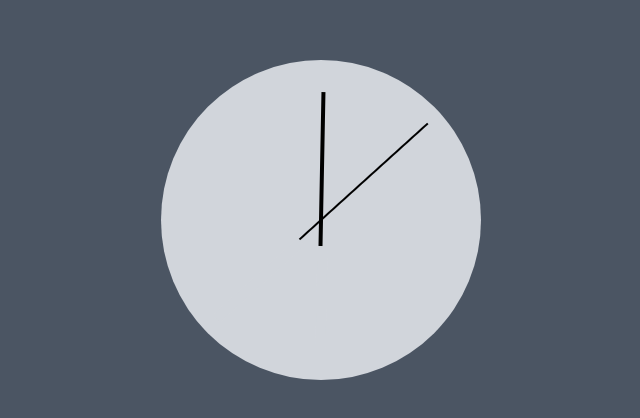
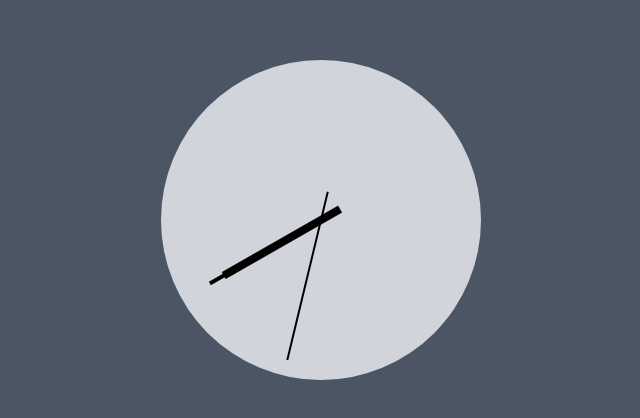
Before and after one commit to shakib-mia/react-clock, a React (Create React App) app: page / in a window 1280 px wide. Shown: the part 180-598 px from the top of the page, without its empty margins (319-959 px from the left). Built offline with nearby package versions, Linux system fonts and the light colour scheme.

Commit message:
second bar animation added

```diff
--- a/src/App.css
+++ b/src/App.css
@@ -4,9 +4,15 @@
   animation-iteration-count: infinite;
   animation-timing-function: linear;
 }
+#minBar {
+  animation-name: rotate;
+  animation-duration: 3600s;
+  animation-iteration-count: infinite;
+  animation-timing-function: linear;
+}
 #bar {
   animation-name: rotate;
-  animation-duration: 2600s;
+  animation-duration: 3600s;
   animation-iteration-count: infinite;
   animation-timing-function: linear;
 }
--- a/src/App.js
+++ b/src/App.js
@@ -1,3 +1,4 @@
+import { useEffect, useState } from 'react';
 import './App.css';
 
 function App() {
@@ -13,21 +14,32 @@ function App() {
     return strTime;
   }
 
+  const [secNumber, setSecNumber] = useState(0)
+  const date = new Date()
+
   const time = formatAMPM(new Date);
   const hour = parseInt(time.split(":")[0])
+  const min = parseInt(time.split(':')[1].split(" ")[0]);
+  const sec = date.getSeconds()
+  // const sec = new Date().getSeconds();
 
-  console.log(hour);
+  console.log(sec);
 
   return (
     <div className='bg-gray-600 h-screen flex items-center'>
 
       <div className="relative mx-auto bg-gray-300 rounded-full w-80 h-80" id='container'>
-        <div className="absolute bg-black w-[90%] h-0.5 top-0 bottom-0 left-0 right-0 m-auto border-0" id='secondBar'>
+        <div className="absolute bg-black w-[90%] h-0.5 top-0 bottom-0 left-0 right-0 m-auto border-0" id='secondBar' style={{rotate: sec*6 + "deg"}}>
           <div className="relative p-0 border-0 m-0">
             <div className="absolute bg-gray-300 w-[40%] left-0 top-[-1px] right-0 h-2.5"></div>
           </div>
         </div>
-        <div className="absolute bg-black w-[80%] h-1 top-0 bottom-0 left-0 right-0 m-auto border-0" id='bar' style={{rotate: hour}}>
+        <div className="absolute bg-black w-[80%] h-1 top-0 bottom-0 left-0 right-0 m-auto border-0" id='minBar' style={{rotate: min * 6+ "deg"}}>
+          <div className="relative p-0 border-0 m-0">
+            <div className="absolute bg-gray-300 w-[40%] left-0 top-[-1px] right-0 h-2.5"></div>
+          </div>
+        </div>
+        <div className="absolute bg-black w-[70%] h-2 top-0 bottom-0 left-0 right-0 m-auto border-0" id='bar' style={{ rotate: hour*30+"deg" }} >
           <div className="relative p-0 border-0 m-0">
             <div className="absolute bg-gray-300 w-[40%] left-0 top-[-1px] right-0 h-2.5"></div>
           </div>
```
